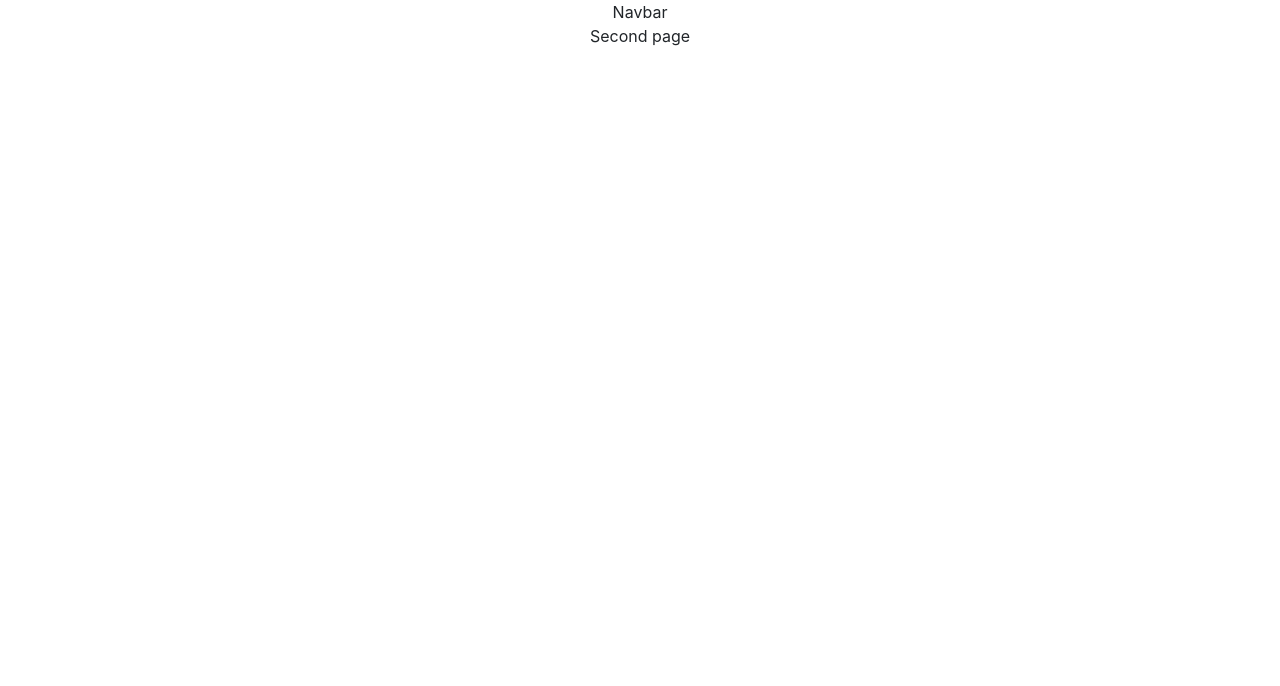
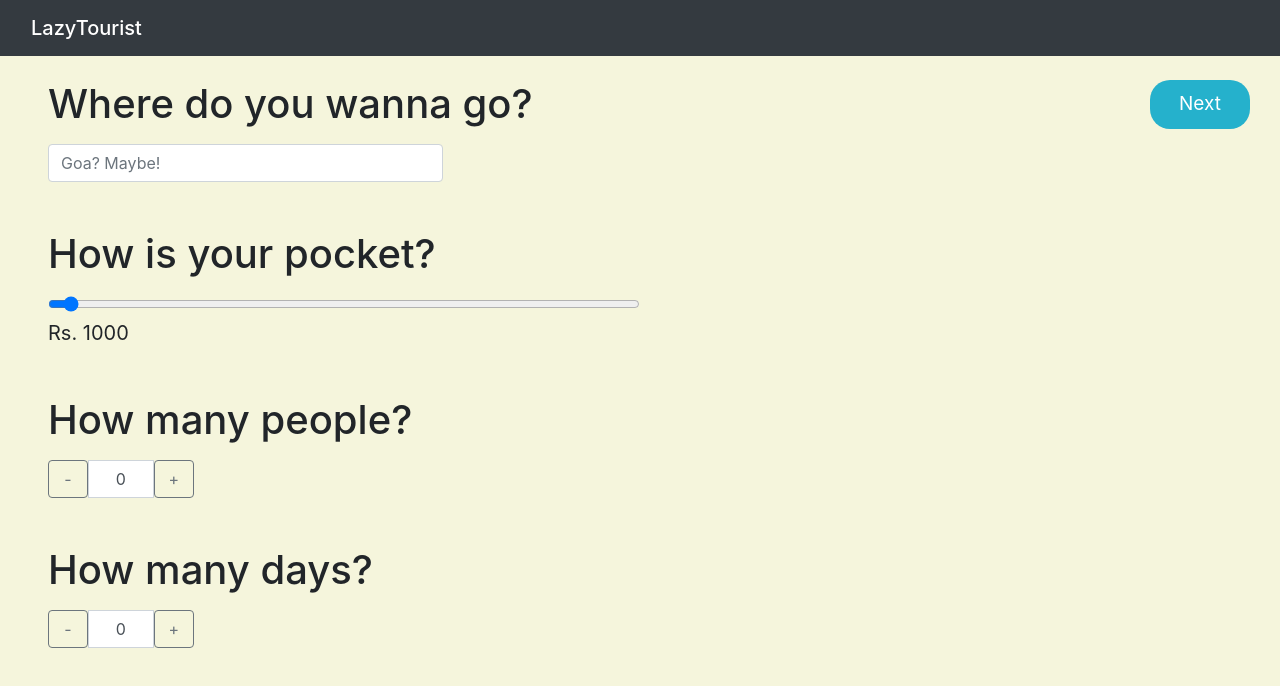
Before and after one commit to ATHER-101/DevHack_Tour_Planner, a React (Create React App) app: page /details in a window 1280 px wide. Shown: the top 686 px of the page. Built offline with nearby package versions, Linux system fonts and the light colour scheme; a web font is replaced by a local one.

Commit message:
frontend almost over

```diff
--- a/public/index.html
+++ b/public/index.html
@@ -30,7 +30,7 @@
   <title>React App</title>
 </head>
 
-<body>
+<body style="background-color: beige;">
   <noscript>You need to enable JavaScript to run this app.</noscript>
   <div id="root"></div>
   <!--
--- a/src/App.js
+++ b/src/App.js
@@ -1,4 +1,4 @@
-import './App.css';
+// import './App.css';
 import FirstPage from './Components/FirstPage';
 import Navbar from './Components/Navbar';
 
--- a/src/Components/CorouselCard.jsx
+++ b/src/Components/CorouselCard.jsx
@@ -2,7 +2,10 @@ import React from 'react'
 import "../css/corousel.css"
 function CorouselCard() {
   return (
-    <div className="detailed-view-card-container" style={{"width":"400px","border-radius":"20px"}}>
+      <div class="form-check">
+        <input type="checkbox" value="" id="flexCheckDefault" />
+        <label for="flexCheckDefault">
+          <div className="detailed-view-card-container" style={{ "width": "400px", "border-radius": "20px" }}>
             <div id="carouselExampleIndicators" className="carousel slide" data-ride="carousel">
               <ol className="carousel-indicators">
                 <li data-target="#carouselExampleIndicators" data-slide-to="0" className="active"></li>
@@ -54,6 +57,8 @@ function CorouselCard() {
               </p>
             </div>
           </div>
+        </label>
+      </div>
   )
 }
 
--- a/src/Components/FirstPage.jsx
+++ b/src/Components/FirstPage.jsx
@@ -1,5 +1,6 @@
 import React from 'react';
 import "../css/1.css"
+import { Link } from 'react-router-dom';
 
 function FirstPage() {
   return (
@@ -8,9 +9,9 @@ function FirstPage() {
       <div className="tourism-card">
         <h1 className="main-heading" style={{"color":"white"}}>We plan your trip while you sleep</h1>
         <p className="paragraph" style={{"color":"white"}}>Let us know what you like, and we'll do the rest</p>
-        <button className="button">
+        <Link className="button" to={'/details'}>
           Let's Get Started!!
-        </button>
+        </Link>
       </div>
       </>
   )
--- a/src/Components/Navbar.jsx
+++ b/src/Components/Navbar.jsx
@@ -2,9 +2,11 @@ import React from 'react'
 
 function Navbar() {
   return (
-    <div>
-      Navbar
-    </div>
+    <nav class="navbar bg-dark navbar-dark">
+      <div class="container-fluid">
+        <span class="navbar-brand mb-0 h1">LazyTourist</span>
+      </div>
+    </nav>
   )
 }
 
--- a/src/Components/SecondPage.jsx
+++ b/src/Components/SecondPage.jsx
@@ -1,11 +1,70 @@
-import React from 'react'
+import React, { useState } from 'react';
+import { Link } from 'react-router-dom';
 
 function SecondPage() {
+  const [place, setPlace] = useState("");
+  const [range, setRange] = useState(1000);
+  const [people, setPeople] = useState(0);
+  const [days, setDays] = useState(0);
+
+  const handlePlace =  (event) => {
+    setPlace(event.target.value);
+  }
+
+  const handleChange = (event) => {
+    setRange(event.target.value);
+    console.log(range);
+  }
+
+  const subCounter = () => {
+    if (people > 0) {
+      setPeople(people - 1);
+    }
+  }
+
+  const addCounter = () => {
+    setPeople(people + 1);
+  }
+
+  const subDays = () => {
+    if (days > 0) {
+      setDays(days - 1);
+    }
+  }
+
+  const addDays = () => {
+    setDays(days + 1);
+  }
+
   return (
-    <div>
-      Second page
+    <div className='mx-5 mt-4'>
+      <Link className="button" to={"/preference"} style={{"height":"auto","width":"100px", "textAlign":"center","padding":"10px","position":"absolute", "right":"30px"}}>Next</Link>
+      <div>
+        <label htmlFor="exampleFormControlInput1" className="form-label h1 mb-3">Where do you wanna go?</label>
+        <input type="email" className="form-control col-4 mb-5" id="exampleFormControlInput1" placeholder="Goa? Maybe!" value={place} onChange={handlePlace}/>
+      </div>
+
+      <label htmlFor="customRange3" className="form-label h1 mb-3 d-block">How is your pocket?</label>
+      <input type="range" className="form-range col-6" min="10000" max="100000" step="5000" id="customRange3" value={range} onChange={handleChange}></input>
+      <div className="mb-5" style={{ "fontSize": "20px" }}>Rs. {range}</div>
+
+      <label htmlFor="exampleFormControlInput2" className="form-label h1 mb-3">How many people?</label>
+      <div className="input-group col-2 p-0 mb-5">
+        <button className="btn btn-outline-secondary" style={{ "width": "40px" }} type="button" onClick={subCounter}>-</button>
+        <div type='number' className="form-control col-4 text-center" placeholder="Recipient's username" aria-label="Recipient's username with two button addons" id='exampleFormControlInput2' style={{ "width": "30px" }} >{people}</div>
+        <button className="btn btn-outline-secondary" style={{ "width": "40px" }} type="button" onClick={addCounter}>+</button>
+      </div>
+
+      <label htmlFor="exampleFormControlInput2" className="form-label h1 mb-3">How many days?</label>
+      <div className="input-group col-2 p-0 mb-5">
+        <button className="btn btn-outline-secondary" style={{ "width": "40px" }} type="button" onClick={subDays}>-</button>
+        <div type='number' className="form-control col-4 text-center" placeholder="Recipient's username" aria-label="Recipient's username with two button addons" id='exampleFormControlInput2' style={{ "width": "30px" }} >{days}</div>
+        <button className="btn btn-outline-secondary" style={{ "width": "40px" }} type="button" onClick={addDays}>+</button>
+      </div>
+
     </div>
+
   )
 }
 
-export default SecondPage
+export default SecondPage;
--- a/src/css/1.css
+++ b/src/css/1.css
@@ -4,8 +4,8 @@
   background-image: url("476126.jpg");
   height: 100vh;
   background-size: cover;
-  filter: blur(5px);
-  -webkit-filter: blur(5px);
+  /* filter: blur(5px);
+  -webkit-filter: blur(5px); */
   position: relative;
 }
 .tourism-card {
@@ -28,7 +28,8 @@
   width: 30%;
   height: 72px;
   font-size:19px;
-  margin-top:40px;
+  /* margin-top:70px; */
+  padding:20px;
   border-width: 0px;
   border-radius: 20px;
 }
@@ -40,4 +41,5 @@
 }
 .paragraph {
   font-family: "Roboto";
+  margin-bottom: 20px;
 }
```
Lines whose indentation alone changed are shown as unchanged.
